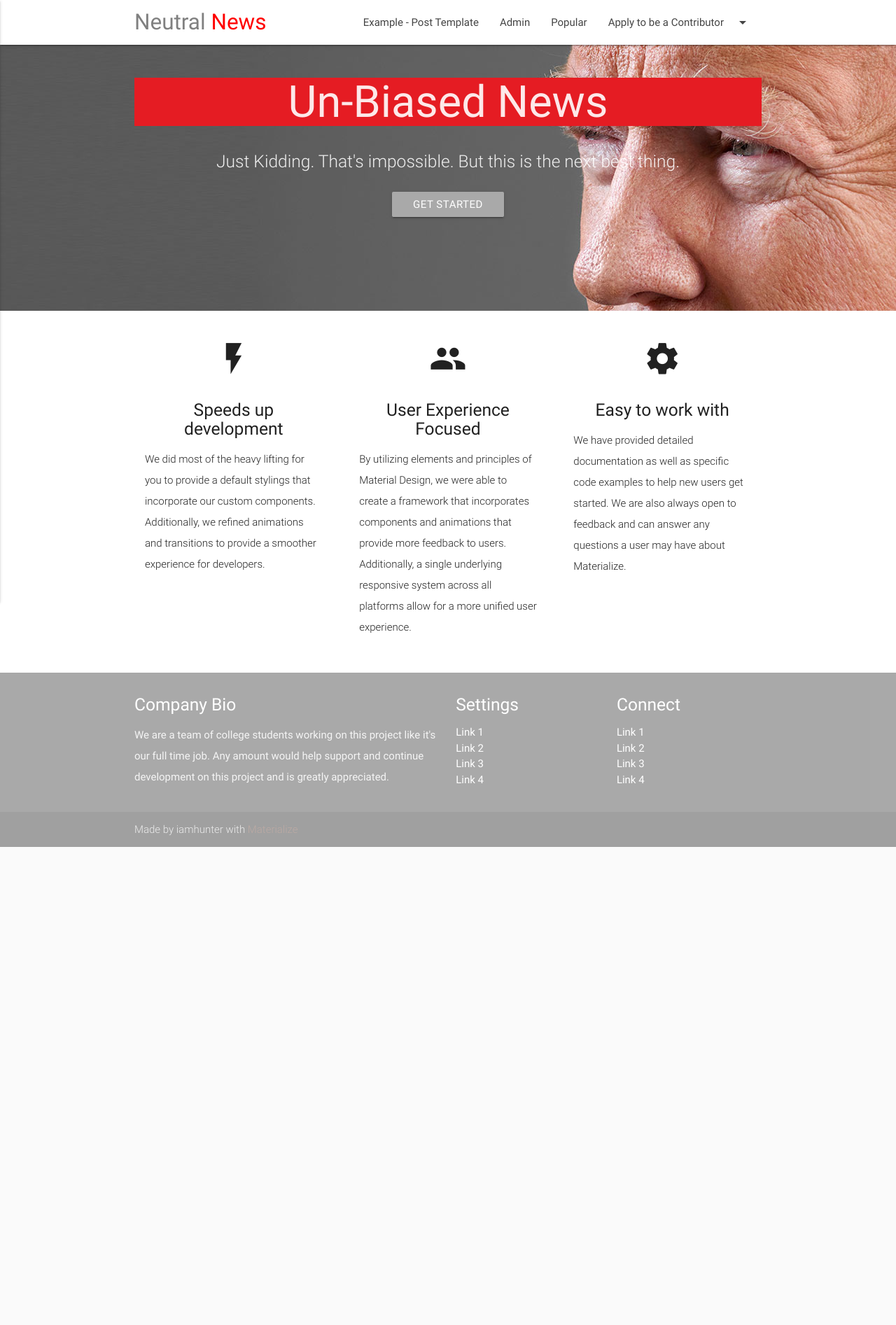
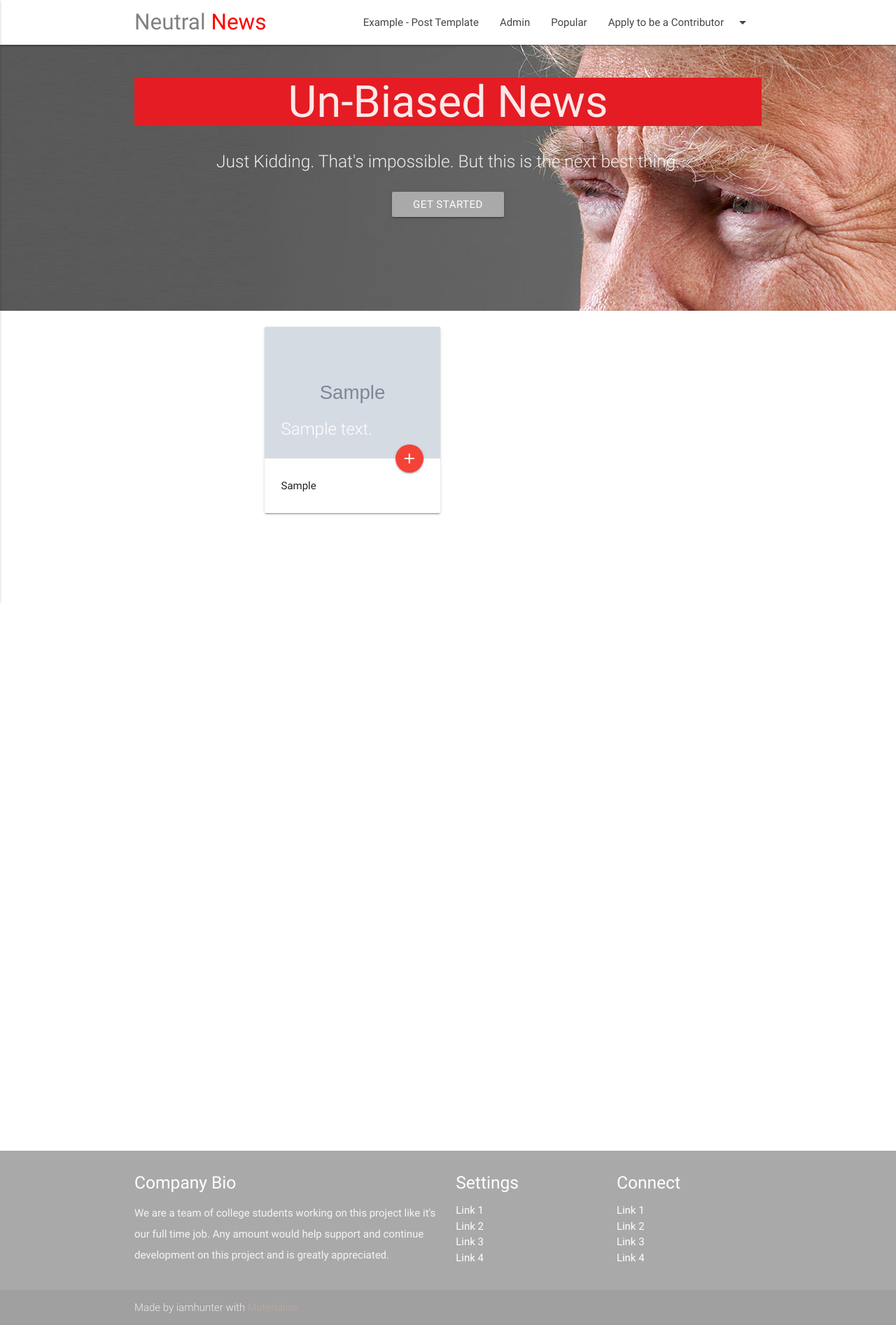
Before and after one commit to iamhunter/Neutral-News, a Django app: page / in a window 1280 px wide. Shown: the whole page at 70% size. Before the commit the page ends 1210 px from the top, so only its background shows below. Run offline with Django 3.2, Linux system fonts and the light colour scheme; tables that the repository leaves empty hold one stand-in row (values such as "Sample post"); grey boxes marked "Sample" are stand-in pictures; some libraries are stand-ins or nearby versions.

Commit message:
📇 Card working

```diff
--- a/news/templates/news/home.html
+++ b/news/templates/news/home.html
@@ -57,36 +57,32 @@
     </div>
     <div class="parallax"><img src="{% static 'news/images/background1.jpg' %}" alt="Unsplashed background img 1"></div>
   </div>
-  <div class="container">
-    <div class="section">
-      <!--   Icon Section   -->
-      <div class="row">
-        <div class="col s12 m4">
-          <div class="icon-block">
-            <h2 class="center"><i class="material-icons">flash_on</i></h2>
-            <h5 class="center">Speeds up development</h5>
 
-            <p class="light">We did most of the heavy lifting for you to provide a default stylings that incorporate our custom components. Additionally, we refined animations and transitions to provide a smoother experience for developers.</p>
+  <div class="post-max-width">
+          <div class="section container">
+              <div class="row">
+                  <div class="col s12 m6">
+                    {% for Article in article_list %}
+                    <div class="card">
+                      <div class="card-image">
+                        <img src="{{ Article.image.url }}">
+                        <span class="card-title">{{ Article.title_text }}</span>
+                        <a class="btn-floating halfway-fab waves-effect waves-light red"><i class="material-icons">add</i></a>
+                      </div>
+                      <div class="card-content">
+                        <p>{{ Article.truth }}</p>
+                      </div>
+                    </div>
+                    {% endfor %}
+                  </div>
+                </div>
           </div>
-        </div>
-        <div class="col s12 m4">
-          <div class="icon-block">
-            <h2 class="center "><i class="material-icons">group</i></h2>
-            <h5 class="center">User Experience Focused</h5>
+      </div>
 
-            <p class="light">By utilizing elements and principles of Material Design, we were able to create a framework that incorporates components and animations that provide more feedback to users. Additionally, a single underlying responsive system across all platforms allow for a more unified user experience.</p>
-          </div>
-        </div>
-        <div class="col s12 m4">
-          <div class="icon-block">
-            <h2 class="center"><i class="material-icons">settings</i></h2>
-            <h5 class="center">Easy to work with</h5>
-            <p class="light">We have provided detailed documentation as well as specific code examples to help new users get started. We are also always open to feedback and can answer any questions a user may have about Materialize.</p>
-          </div>
-        </div>
-      </div>
-    </div>
-  </div>
+
+
+
+
   <footer class="page-footer grey">
     <div class="container">
       <div class="row">
--- a/news/views.py
+++ b/news/views.py
@@ -5,7 +5,9 @@ from .models import Article
 
 
 def index(request):
-    return render(request, 'news/home.html')
+    article_list = Article.objects.all()
+    context = {'article_list' : article_list}
+    return render(request, 'news/home.html', context)
 
 def post(request, slug):
     return render(request, 'news/posttemplate.html', {'article': get_object_or_404(Article, slug=slug)})
```
